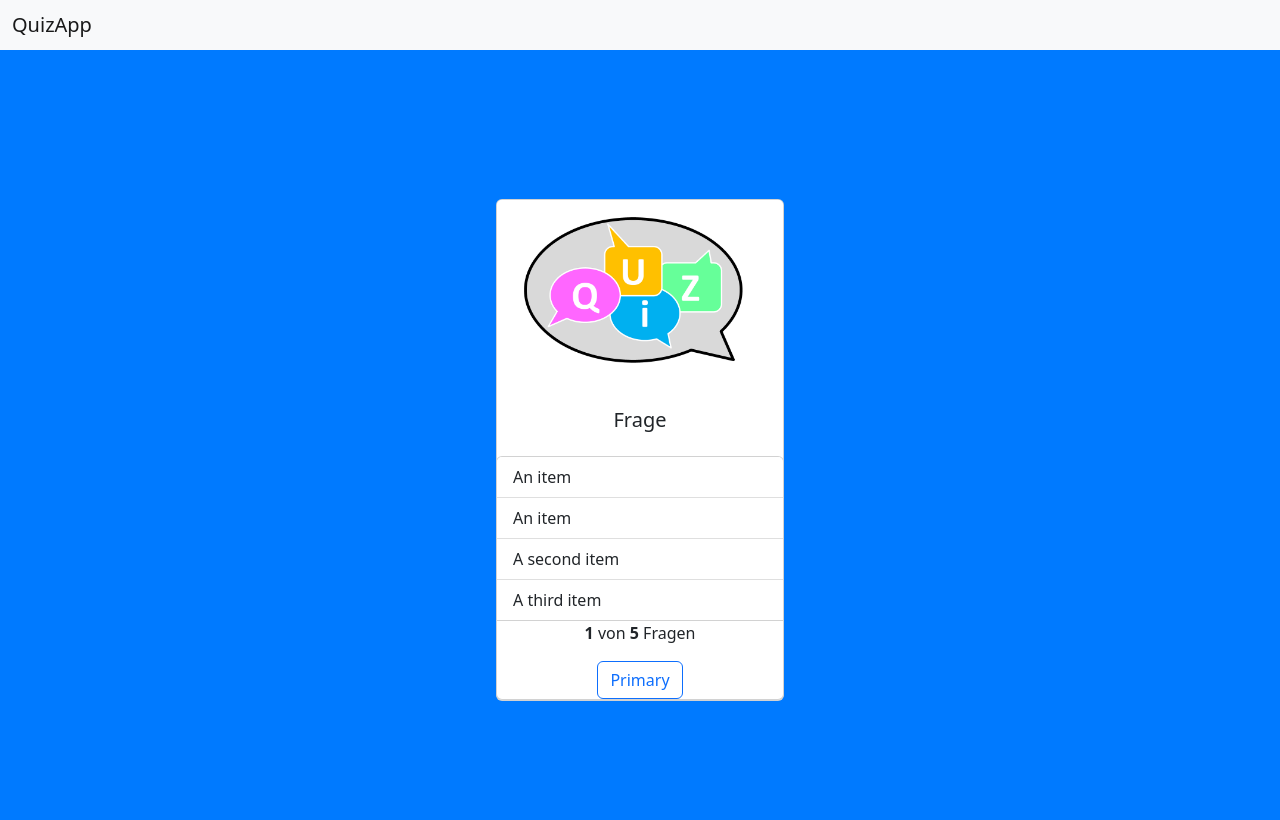
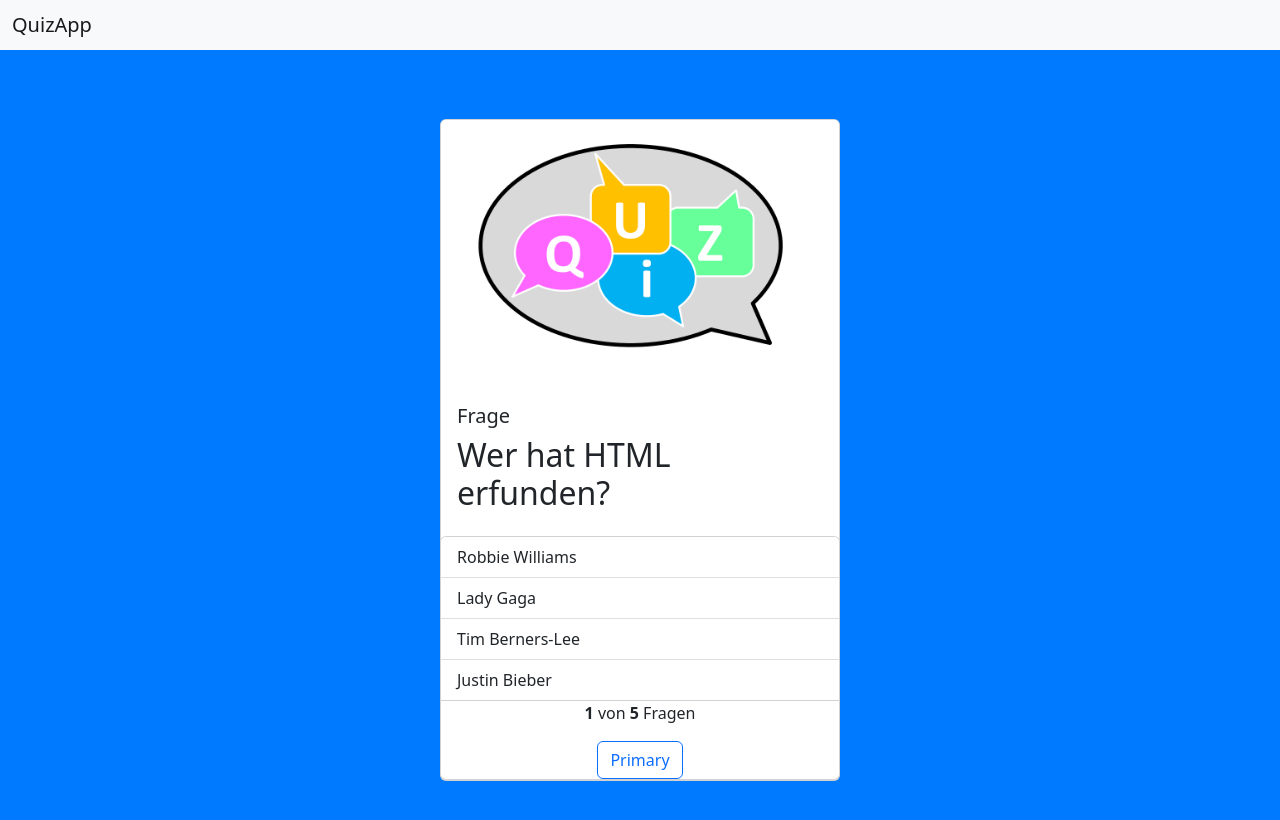
Before and after one commit to cyberwerkstatt/QuizApp, a plain HTML site: page index.html in a window 1280 px wide. Drawn offline with nearby package versions, Linux system fonts and the light colour scheme.

Commit message:
first JS inplemented

```diff
--- a/index.html
+++ b/index.html
@@ -12,7 +12,7 @@
     <link href="https://cdn.jsdelivr.net/npm/bootstrap@5.2.2/dist/css/bootstrap.min.css" rel="stylesheet" integrity="sha384-Zenh87qX5JnK2Jl0vWa8Ck2rdkQ2Bzep5IDxbcnCeuOxjzrPF/et3URy9Bv1WTRi" crossorigin="anonymous">
     <script src="https://cdn.jsdelivr.net/npm/bootstrap@5.2.2/dist/js/bootstrap.bundle.min.js" integrity="sha384-OERcA2EqjJCMA+/3y+gxIOqMEjwtxJY7qPCqsdltbNJuaOe923+mo//f6V8Qbsw3" crossorigin="anonymous"></script>
 </head>
-<body>
+<body onload="startQuiz()">
 
 
     <!-- As a heading -->
@@ -28,14 +28,14 @@
 
             <div class="main-card">
                 <div class="card-body">
-                <h5 class="card-title">Frage</h5>
+                    <h5 class="card-title">Frage</h5>
+                    <div id="question" class="question">
+
+                    </div>
                 </div>
                 <div class="card" style="width: 18rem;">
-                    <ul class="list-group list-group-flush">
-                        <a href="" class="list-group-item">An item</a>
-                        <a href="" class="list-group-item">An item</a>
-                        <a href="" class="list-group-item">A second item</a>
-                        <a href="" class="list-group-item">A third item</a>
+                    <ul id="list-questions" class="list-group list-group-flush answer">
+
                     </ul>
 
                     <div class="question-footer">
--- a/script.js
+++ b/script.js
@@ -0,0 +1,21 @@
+let questions = [
+    {
+        "question": "Wer hat HTML erfunden?",
+        "answer_1":"Robbie Williams",
+        "answer_2":"Lady Gaga",
+        "answer_3":"Tim Berners-Lee",
+        "answer_4":"Justin Bieber",
+        "right_answer": 3
+    }
+];
+
+function startQuiz(){
+    document.getElementById("question").innerHTML = `<h2>${questions[0]["question"]}<h2>`;
+    for(let i = 1; i <= 4; i++){
+        document.getElementById("list-questions").innerHTML += `<a class="list-group-item href="#">${questions[0]["answer_"+i]}</a>`
+    }
+}
+
+function checkAnswer(){
+
+}
--- a/style.css
+++ b/style.css
@@ -17,7 +17,7 @@ body {
 }
 
 .card {
-    width: 25rem;
+    width: 25rem !important;
 }
 
 .main-card {
@@ -26,3 +26,7 @@ body {
     align-items: center;
     flex-direction: column;
 }
+
+a {
+    cursor: pointer;
+}
```
